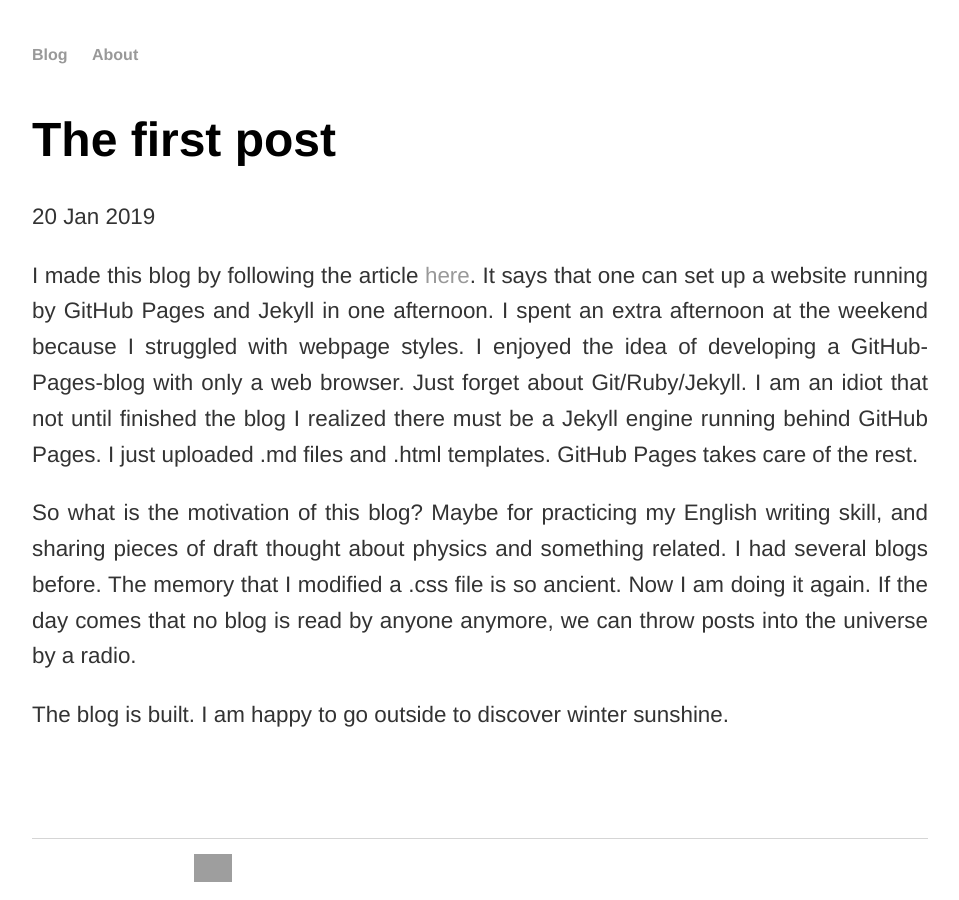
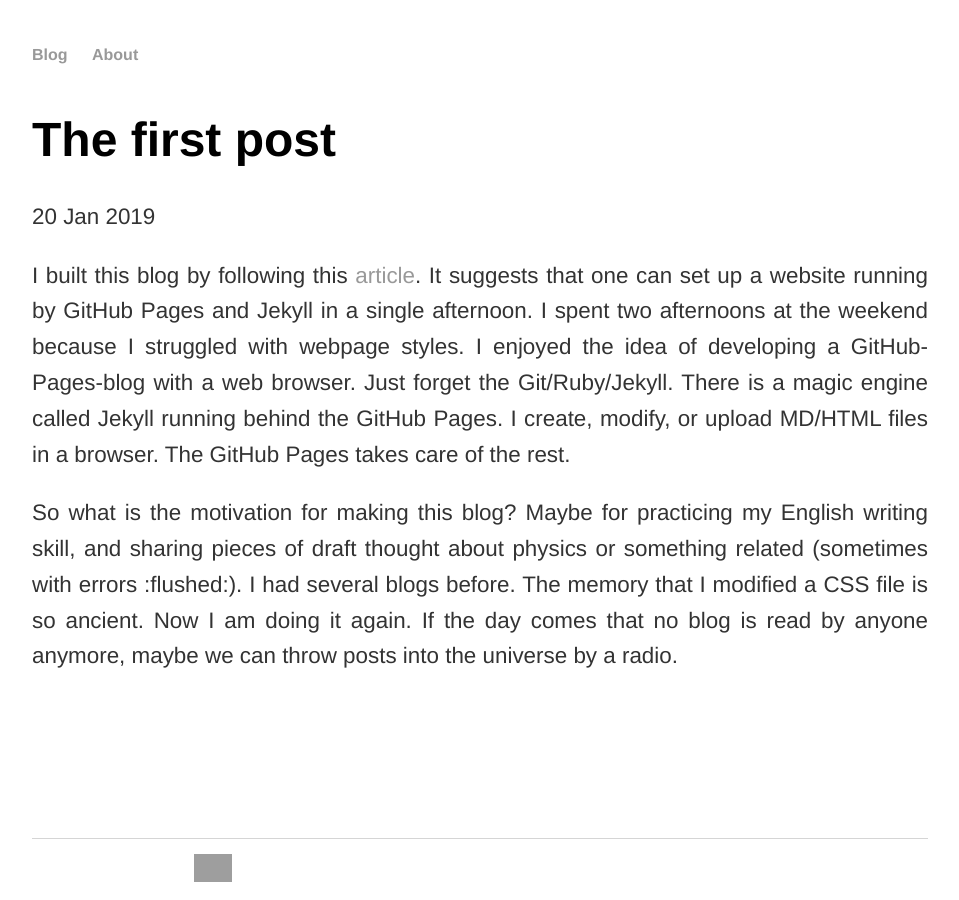
Before and after one commit to cover-me/cover-me.github.io, a Jekyll site: the page built from _posts/2019-01-20-The-first-post.md, in a window 1280 px wide. Shown: the whole page, without its empty margins (160-1119 px from the left). Built offline with Jekyll 4.4.1, drawn with Linux system fonts in a browser that asks for light colours; grey boxes are pictures that could not be loaded.

Commit message:
Update 2019-01-20-The-first-post.md

```diff
--- a/_posts/2019-01-20-The-first-post.md
+++ b/_posts/2019-01-20-The-first-post.md
@@ -2,8 +2,6 @@
 layout: post
 title: The first post
 ---
-I made this blog by following the article [here](http://jmcglone.com/guides/github-pages/). It says that one can set up a website running by GitHub Pages and Jekyll in one afternoon. I spent an extra afternoon at the weekend because I struggled with webpage styles. I enjoyed the idea of developing a GitHub-Pages-blog with only a web browser. Just forget about Git/Ruby/Jekyll. I am an idiot that not until finished the blog I realized there must be a Jekyll engine running behind GitHub Pages. I just uploaded .md files and .html templates. GitHub Pages takes care of the rest.
+I built this blog by following this [article](http://jmcglone.com/guides/github-pages/). It suggests that one can set up a website running by GitHub Pages and Jekyll in a single afternoon. I spent two afternoons at the weekend because I struggled with webpage styles. I enjoyed the idea of developing a GitHub-Pages-blog with a web browser. Just forget the Git/Ruby/Jekyll. There is a magic engine called Jekyll running behind the GitHub Pages. I create, modify, or upload MD/HTML files in a browser. The GitHub Pages takes care of the rest.
 
-So what is the motivation of this blog? Maybe for practicing my English writing skill, and sharing pieces of draft thought about physics and something related. I had several blogs before. The memory that I modified a .css file is so ancient. Now I am doing it again. If the day comes that no blog is read by anyone anymore, we can throw posts into the universe by a radio.
-
-The blog is built. I am happy to go outside to discover winter sunshine.
+So what is the motivation for making this blog? Maybe for practicing my English writing skill, and sharing pieces of draft thought about physics or something related (sometimes with errors :flushed:). I had several blogs before. The memory that I modified a CSS file is so ancient. Now I am doing it again. If the day comes that no blog is read by anyone anymore, maybe we can throw posts into the universe by a radio.
```
